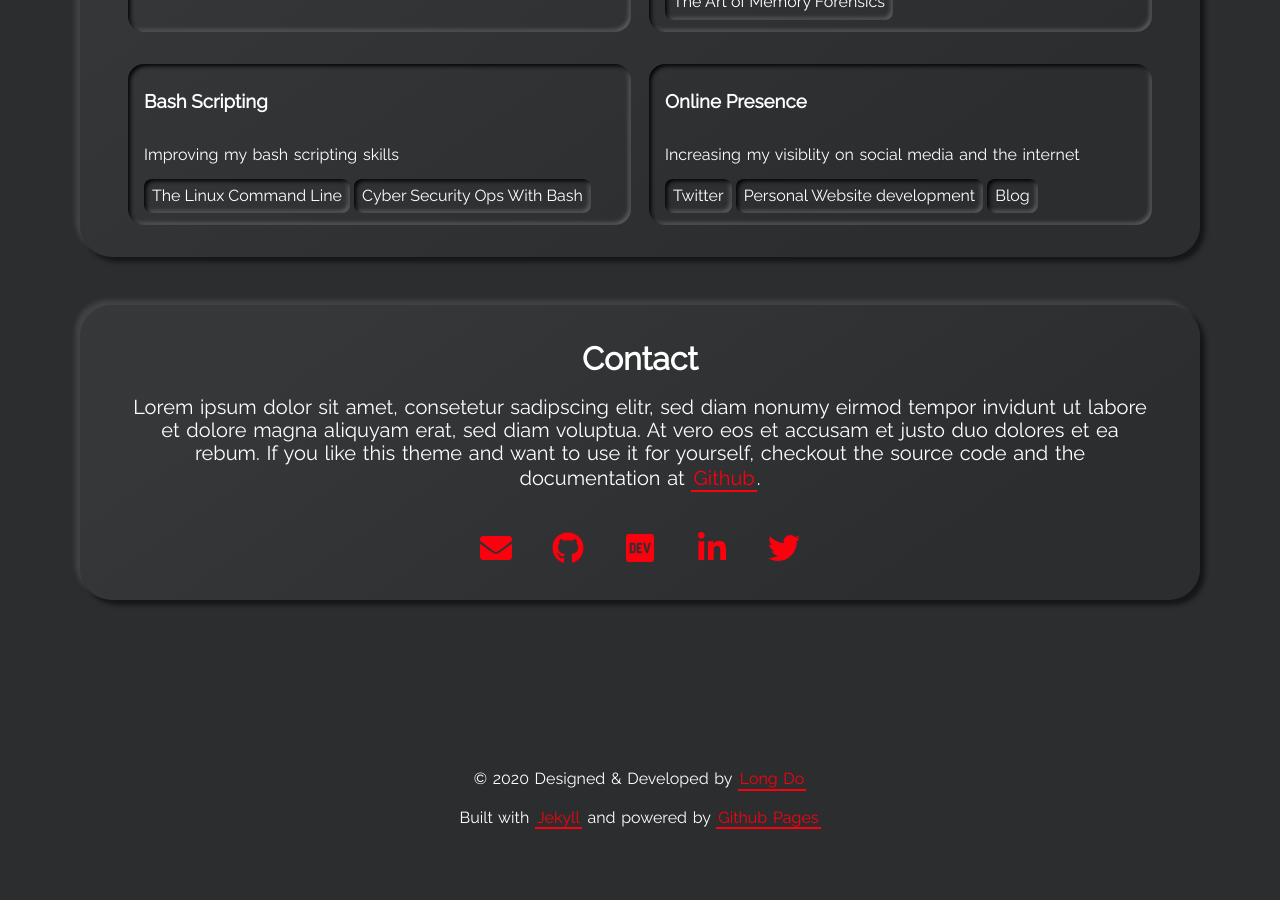
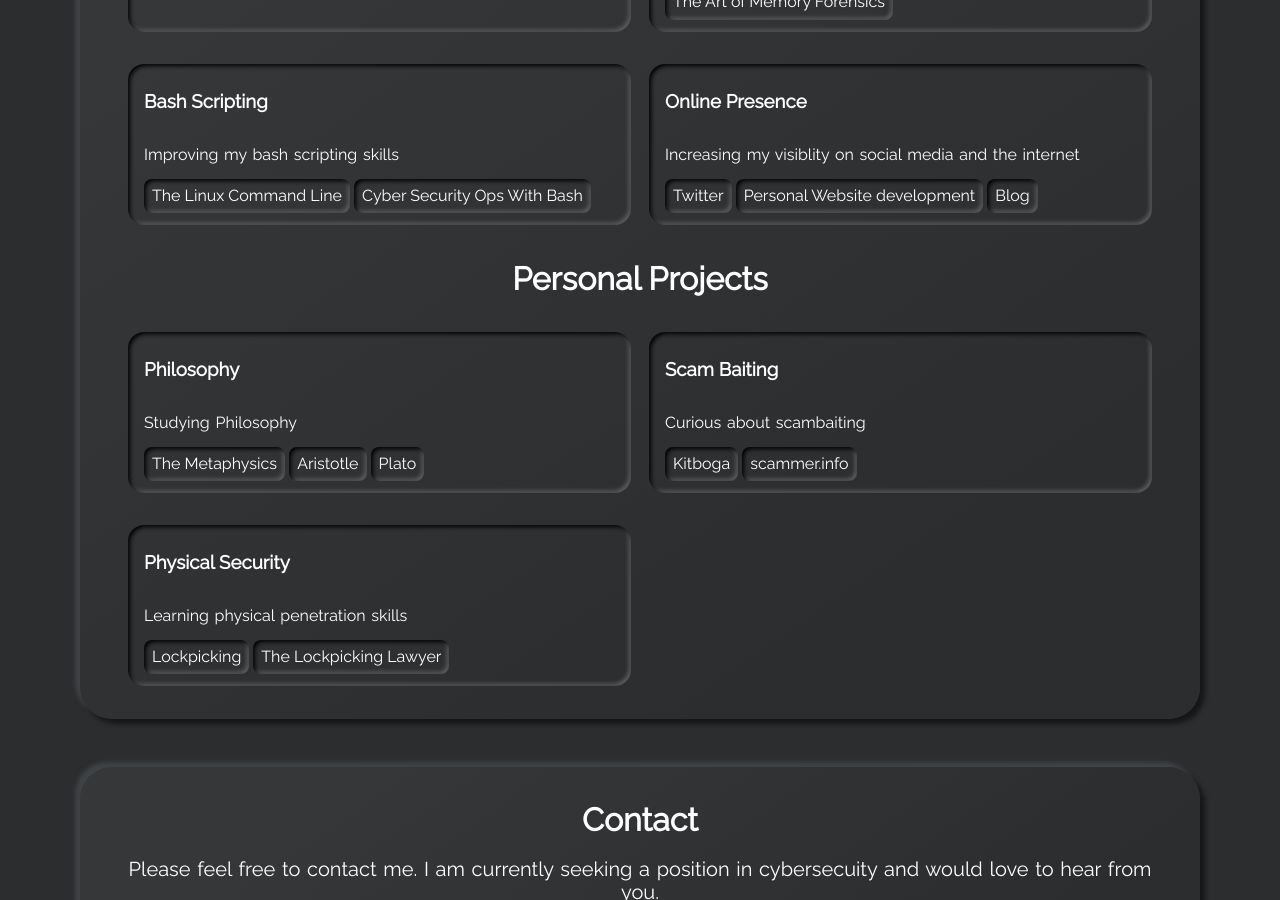
Before and after one commit to ingoglia/ingoglia.github.io, a Jekyll site: the page built from index.html, in a window 1280 px wide and 900 px high, scrolled down 3885 px. Built offline with Jekyll 4.4.1, drawn with Linux system fonts in a browser that asks for light colours; the list of posts is cut into pages by our own code; before the commit the page ends 4746 px from its top, so only the background shows below that.

```diff
--- a/_config.yml
+++ b/_config.yml
@@ -21,7 +21,6 @@ email: ingoglia@protonmail.com
 # If you do not use one of the following websites, then leave it empty
 # > twitter_username:
 github_username: ingoglia
-dev_username: exampleUser
 linkedin_username: dominique-i-000186142
 twitter_username: nobodyloook
 
@@ -52,7 +51,7 @@ show_timeline_card: true
 timeline_title: Education & Experience
 # cv_download_link: The link where you host your cv.
 # > e.g. you share your cv on your dropbox, then add the dropbox link here
-cv_download_link: https://example.com/
+cv_download_link: https://drive.google.com/file/d/1ZLFPiM1RBDOpoMmU8FvPi9pbtemTF7Sz/view?usp=sharing
 
 # PROJECTS SECTION
 # show_projects_card:
@@ -80,7 +79,7 @@ show_contact_card: true
 # contact_title: The will be displayed as the title in the Contact section
 contact_title: Contact
 # contact_description: This will be displayed under the title.
-contact_description: Lorem ipsum dolor sit amet, consetetur sadipscing elitr, sed diam nonumy eirmod tempor invidunt ut labore et dolore magna aliquyam erat, sed diam voluptua. At vero eos et accusam et justo duo dolores et ea rebum. If you like this theme and want to use it for yourself, checkout the source code and the documentation at <a class="highlight-link" href="https://github.com/longpdo/neumorphism" target="_blank" rel="noreferrer"> Github </a>.
+contact_description: Please feel free to contact me. I am currently seeking a position in cybersecuity and would love to hear from you.
 
 # GITHUB-METADATA
 # Set this to your forked repository
--- /dev/null
+++ b/_data/personalprojects.yml
@@ -0,0 +1,33 @@
+# > name: Name of your project
+# > descr: Description of your project
+# > demo: Link to your project
+# > tags: List of technologies you used in your projects
+#
+# Example of a project
+# - name: project X
+#   descr: "Lorem ipsum dolor sit amet, consetetur sadipscing elitr, sed diam nonumy eirmod tempor invidunt ut labore et dolore magna aliquyam erat, sed diam voluptua. At vero eos et accusam et justo duo dolores et ea rebum. Stet clita kasd gubergren, no sea takimata sanctus est Lorem ipsum dolor sit amet. Lorem ipsum dolor sit amet, consetetur sadipscing elitr, sed diam"
+#   demo: https://example.com/
+#   tags:
+#     - tag: MongoDB
+#     - tag: Express
+#     - tag: AngularJS
+#     - tag: Node
+
+- name: Philosophy
+  descr: "Studying Philosophy"
+  tags:
+    - tag: The Metaphysics
+    - tag: Aristotle
+    - tag: Plato
+
+- name: Scam Baiting
+  descr: "Curious about scambaiting"
+  tags:
+    - tag: Kitboga
+    - tag: scammer.info
+
+- name: Physical Security
+  descr: "Learning physical penetration skills"
+  tags:
+    - tag: Lockpicking
+    - tag: The Lockpicking Lawyer
--- /dev/null
+++ b/_includes/header-links.html
@@ -0,0 +1,6 @@
+<a href="/#about-me-link"><h2 class="header-link">About Me</h2></a>&emsp;&ensp;
+<a href="/#skills-link"><h2 class="header-link">Skills</h2></a>&emsp;&ensp;
+<a href="/#experience-link"><h2 class="header-link">Experience</h2></a>&emsp;&ensp;
+<a href="{{ "/blog" | prepend: site.baseurl | replace: '//', '/' }}"><h2 class="header-link">Blog</h2></a>&emsp;&ensp;
+<a href="{{ "/art" | prepend: site.baseurl | replace: '//', '/' }}"><h2 class="header-link">Art</h2></a>&emsp;&ensp;
+<a href="/#projects-link"><h2 class="header-link">Projects</h2></a>
--- a/_includes/header.html
+++ b/_includes/header.html
@@ -18,5 +18,5 @@
     <script src="{{ "/assets/js/app.min.js" | prepend: site.baseurl }}"></script>
   </head>
   <div class="landing-links">
-    {% include landing-links.html %}
+    {% include header-links.html %}
   </div>
--- a/_includes/section-projects.html
+++ b/_includes/section-projects.html
@@ -22,70 +22,27 @@
       </div>
     {% endfor %}
   </div>
-{% endif %}
-
-{% if site.show_os_projects %}
-  <h1 class="title">{{site.os_projects_title}}</h1>
-  {% if site.projects.sort_by == 'stars' %}
-    {% assign sort_order = 'stargazers_count', 'last' %}
-  {% else %}
-    {% assign sort_order = 'pushed_at' %}
-  {% endif %}
-
-  {% if site.projects.exclude.archived && site.projects.exclude.forks %}
-    {% assign filtered_repos = site.github.public_repositories | where:'archived', false | where:'fork', false | sort: sort_order | reverse %}
-  {% elsif site.projects.exclude.archived %}
-    {% assign filtered_repos = site.github.public_repositories | where:'archived', false | sort: sort_order | reverse %}
-  {% elsif site.projects.exclude.forks %}
-    {% assign filtered_repos = site.github.public_repositories | where:'fork', false | sort: sort_order | reverse %}
-  {% else %}
-    {% assign filtered_repos = site.github.public_repositories | sort: sort_order | reverse %}
-  {% endif %}
-
+  <h1 class="title"><span>Personal Projects</span></h1>
   <div class="projects-wrapper">
-    {% for repository in filtered_repos %}
-      {% unless site.projects.exclude.projects contains repository.name %}
+    {% for personalproject in site.data.personalprojects %}
       <div class="project neumorphism-card" data-aos="zoom-in-down">
         <div class="name-link-wrapper">
-            <h3>{{ repository.name }}</h3>
-            <div class="links">
-              {% if repository.stargazers_count != 0 %}
-                <a href="{{ repository.html_url }}/stargazers" class="project-stars-forks">
-                  <svg viewBox="0 0 16 16" version="1.1" width="16" height="16" aria-hidden="true">
-                    <path fill-rule="evenodd" d="M14 6l-4.9-.64L7 1 4.9 5.36 0 6l3.6 3.26L2.67 14 7 11.67 11.33 14l-.93-4.74L14 6z">
-                    </path>
-                  </svg>{{ repository.stargazers_count }}
-                </a>
-                {% endif %}
-                {% if repository.forks_count != 0 %}
-                <a href="{{ repository.html_url }}/network/members" class="project-stars-forks">
-                  <svg viewBox="0 0 16 16" version="1.1" width="16" height="16" aria-hidden="true">
-                    <path fill-rule="evenodd"
-                      d="M10 5c0-1.11-.89-2-2-2a1.993 1.993 0 0 0-1 3.72v.3c-.02.52-.23.98-.63 1.38-.4.4-.86.61-1.38.63-.83.02-1.48.16-2 .45V4.72a1.993 1.993 0 0 0-1-3.72C.88 1 0 1.89 0 3a2 2 0 0 0 1 1.72v6.56c-.59.35-1 .99-1 1.72 0 1.11.89 2 2 2 1.11 0 2-.89 2-2 0-.53-.2-1-.53-1.36.09-.06.48-.41.59-.47.25-.11.56-.17.94-.17 1.05-.05 1.95-.45 2.75-1.25S8.95 7.77 9 6.73h-.02C9.59 6.37 10 5.73 10 5zM2 1.8c.66 0 1.2.55 1.2 1.2 0 .65-.55 1.2-1.2 1.2C1.35 4.2.8 3.65.8 3c0-.65.55-1.2 1.2-1.2zm0 12.41c-.66 0-1.2-.55-1.2-1.2 0-.65.55-1.2 1.2-1.2.65 0 1.2.55 1.2 1.2 0 .65-.55 1.2-1.2 1.2zm6-8c-.66 0-1.2-.55-1.2-1.2 0-.65.55-1.2 1.2-1.2.65 0 1.2.55 1.2 1.2 0 .65-.55 1.2-1.2 1.2z">
-                    </path>
-                  </svg>{{ repository.forks_count }}
-                </a>
-              {% endif %}
+          <h3>{{personalproject.name}}</h3>
         </div>
-          </div>
-          <p class="project-desc">{{repository.description}}</p>
-          {% if repository.homepage != "" and repository.homepage != nil %}
-            <a class="highlight-link" href="{{repository.homepage}}" target="_blank" rel="noreferrer">
+        <p class="project-desc">{{personalproject.descr}}</p>
+        {% if personalproject.demo %}
+          <a class="highlight-link" href="{{personalproject.demo}}" target="_blank" rel="noreferrer">
             Demo
           </a>
         {% endif %}
-          <a class="highlight-link" href="{{repository.html_url}}" target="_blank" rel="noreferrer">
-            Github
-          </a>
-          {% if repository.topics %}
+        {% if personalproject.tags %}
           <div class="tag-wrapper">
-              {% for topic in repository.topics %}
-                <span class="tag neumorphism-card">{{topic}}</span>
+            {% for tag in personalproject.tags %}
+              <span class="tag neumorphism-card">{{tag.tag}}</span>
             {% endfor %}
           </div>
         {% endif %}
       </div>
-      {% endunless %}
     {% endfor %}
   </div>
 {% endif %}
```
Lines whose indentation alone changed are shown as unchanged.
